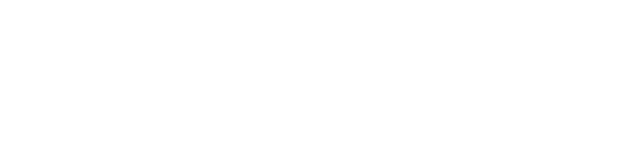
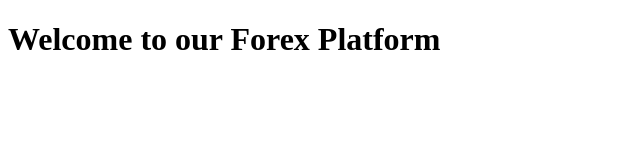
Before and after one commit to HILLARY2004/hillary.html, a plain HTML site: page index.html in a window 1280 px wide. Shown: the whole page, without its empty margins (0-640 px from the left). Drawn offline with Linux system fonts and the light colour scheme.

Commit message:
adding heading

```diff
--- a/index.html
+++ b/index.html
@@ -6,6 +6,6 @@
     <title>Forex Guru</title>
 </head>
 <body>
-
+    <h1>Welcome to our Forex Platform</h1>
 </body>
 </html>
```
